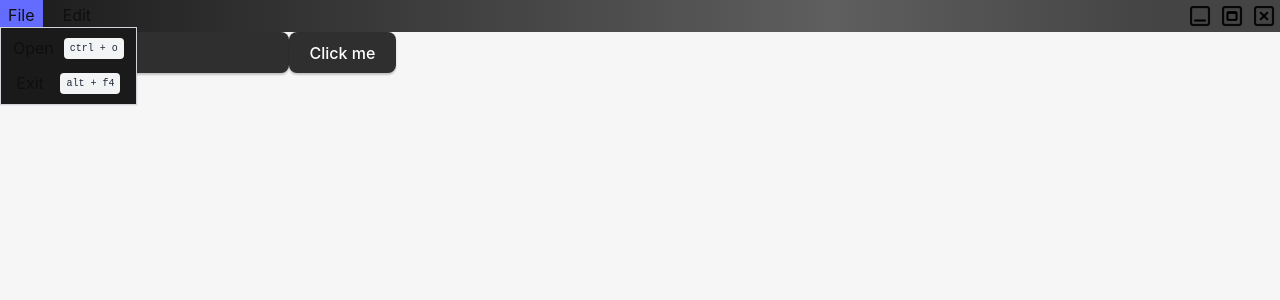
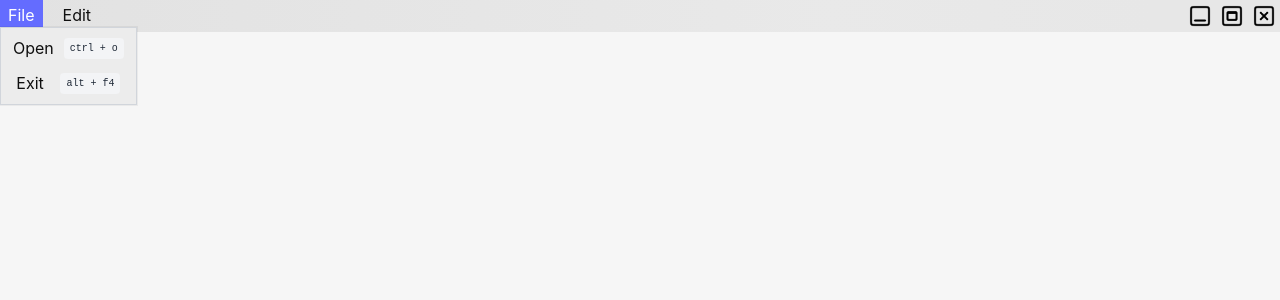
Before and after one commit to monntecc/lunaeditor, a Vue app: page / in a window 1280 px wide. Shown: the top 300 px of the page. Built offline with nearby package versions, Linux system fonts and the light colour scheme.

Commit message:
Remove test html items from editorview, add theme support to titlebar

```diff
--- a/src/components/system/TitlebarComponent.vue
+++ b/src/components/system/TitlebarComponent.vue
@@ -17,13 +17,24 @@ import TitlebarMenusComponent from '@/components/system/TitlebarMenusComponent.v
   align-items: center;
   height: 32px;
   user-select: none;
-
-  background: rgb(27, 27, 27);
+  background: rgb(226, 226, 226);
   background: linear-gradient(
     90deg,
-    rgba(27, 27, 27, 1) 0%,
-    rgba(84, 84, 84, 0.9332107843137255) 65%,
-    rgba(68, 68, 68, 1) 90%
+    rgba(226, 226, 226, 1) 0%,
+    rgba(232, 232, 232, 0.9332107843137255) 65%,
+    rgba(231, 231, 231, 1) 90%
   );
 }
+
+@media (prefers-color-scheme: dark) {
+  .titlebar-wrapper {
+    background: rgb(27, 27, 27);
+    background: linear-gradient(
+      90deg,
+      rgba(27, 27, 27, 1) 0%,
+      rgba(84, 84, 84, 0.9332107843137255) 65%,
+      rgba(68, 68, 68, 1) 90%
+    );
+  }
+}
 </style>
--- a/src/components/system/TitlebarMenuComponent.vue
+++ b/src/components/system/TitlebarMenuComponent.vue
@@ -36,6 +36,7 @@ const toggleHovered = (): void => {
   text-align: center;
 
   &:hover {
+    color: #ffffff;
     background-color: $accent;
   }
 }
@@ -46,10 +47,16 @@ const toggleHovered = (): void => {
   left: 0;
   display: flex;
   flex-direction: column;
-  background-color: #1a1a1a;
+  padding: 4px;
+  background-color: #ececec;
   box-shadow:
     rgba(0, 0, 0, 0.05) 0 0 0 1px,
     rgb(209, 213, 219) 0 0 0 1px inset;
-  padding: 4px;
+}
+
+@media (prefers-color-scheme: dark) {
+  .titlebar-menu-options {
+    background-color: #1a1a1a;
+  }
 }
 </style>
--- a/src/components/system/TitlebarMenuOptionComponent.vue
+++ b/src/components/system/TitlebarMenuOptionComponent.vue
@@ -33,6 +33,7 @@ withDefaults(defineProps<TitlebarMenuOptionComponentProps>(), {});
   color: #0f0f0f;
 
   &:hover {
+    color: #ffffff;
     background-color: $accent;
   }
 }
--- a/src/views/EditorView.vue
+++ b/src/views/EditorView.vue
@@ -1,10 +1,7 @@
 <script setup lang="ts"></script>
 
 <template>
-  <section class="editor">
-    <input type="text" />
-    <button>Click me</button>
-  </section>
+  <section class="editor"></section>
 </template>
 
 <style scoped lang="scss"></style>
```
